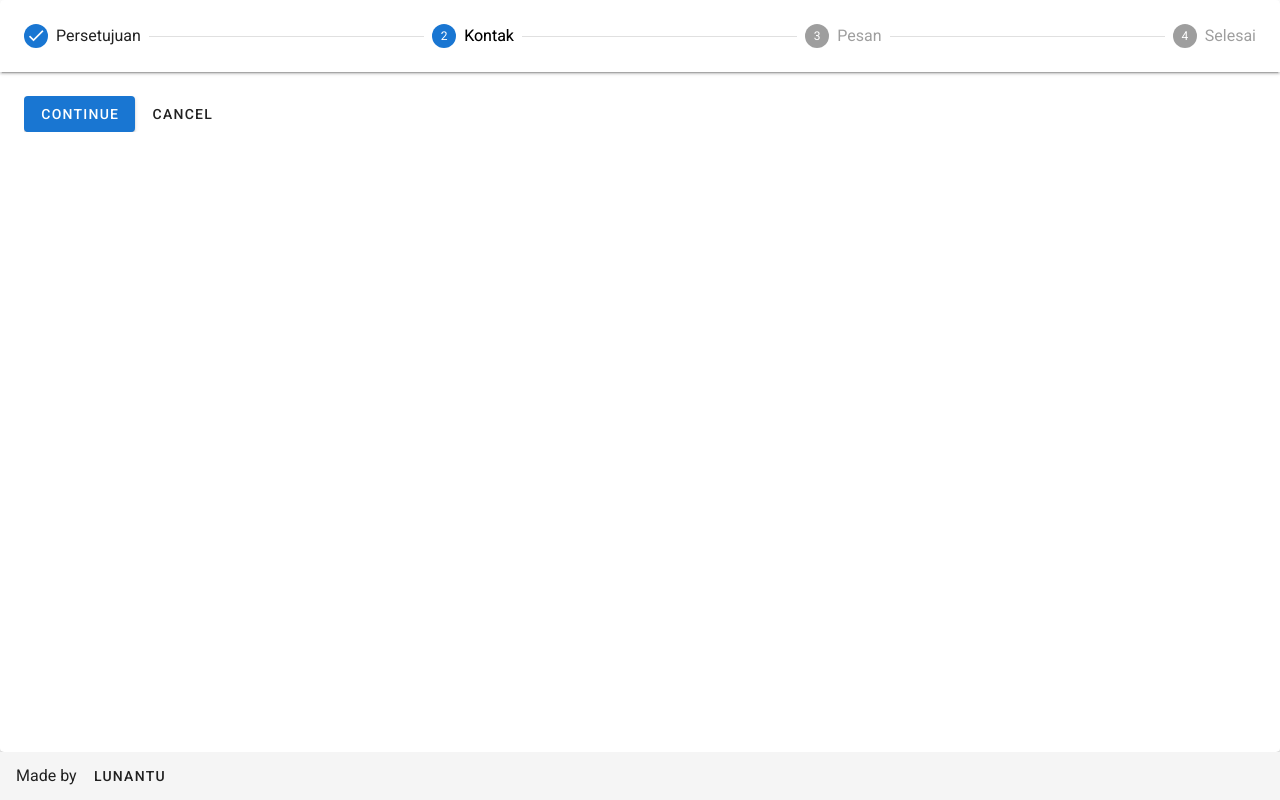
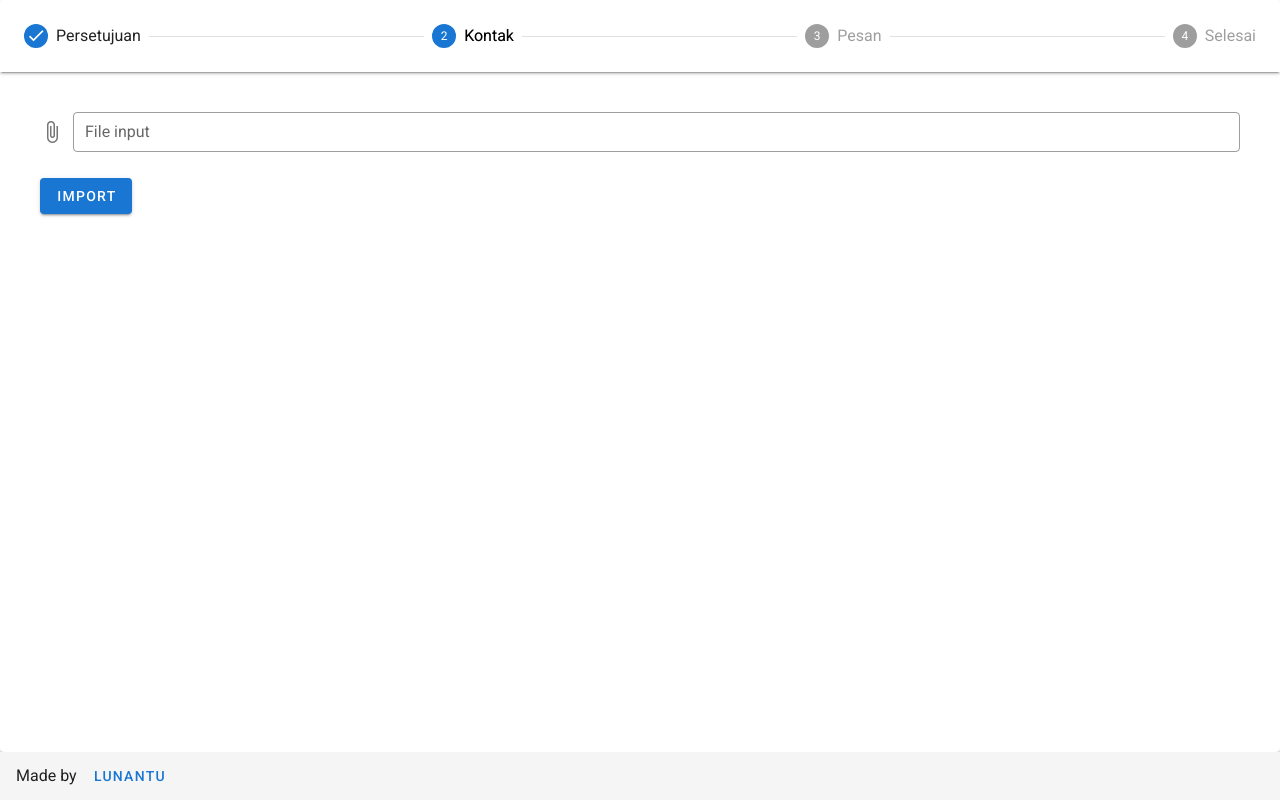
Before and after one commit to inubayuaji/blast-wa, a Vue app: page / in a window 1280 px wide. Both pictures are taken after a click on the button "SETUJU". Built offline with nearby package versions, Linux system fonts and the light colour scheme.

Commit message:
tampilan

```diff
--- a/src/App.vue
+++ b/src/App.vue
@@ -28,33 +28,30 @@
           </v-stepper-content>
 
           <v-stepper-content step="2">
-            <v-btn color="primary" @click="step = 3"> Continue </v-btn>
-
-            <v-btn text> Cancel </v-btn>
+            <Kontak></Kontak>
           </v-stepper-content>
 
           <v-stepper-content step="3">
-            <v-btn color="primary" @click="step = 4"> Continue </v-btn>
-
-            <v-btn text> Cancel </v-btn>
+            <Pesan></Pesan>
           </v-stepper-content>
 
           <v-stepper-content step="4">
-            <v-btn color="primary" @click="step = 1"> Continue </v-btn>
-
-            <v-btn text> Cancel </v-btn>
+            <Selesai></Selesai>
           </v-stepper-content>
         </v-stepper-items>
       </v-stepper>
     </v-main>
     <v-footer>
-      Made by <v-btn text>Lunantu</v-btn>
+      Made by <v-btn text color="primary">Lunantu</v-btn>
     </v-footer>
   </v-app>
 </template>
 
 <script>
 import Persetujuan from './components/Persetujuan.vue';
+import Kontak from './components/Kontak.vue';
+import Pesan from './components/Pesan.vue';
+import Selesai from './components/Selesai.vue';
 
 export default {
   name: "App",
@@ -64,7 +61,10 @@ export default {
     }
   },
   components: {
-    Persetujuan
+    Persetujuan,
+    Kontak,
+    Pesan,
+    Selesai
   },
 };
 </script>
--- /dev/null
+++ b/src/components/Kontak.vue
@@ -0,0 +1,13 @@
+<template>
+  <div class="pa-4">
+    <v-file-input label="File input" outlined dense></v-file-input>
+
+    <v-btn color="primary" @click="$store.state.step = 3"> Import </v-btn>
+  </div>
+</template>
+
+<script>
+export default {
+  name: "Kontak",
+};
+</script>
--- a/src/components/Persetujuan.vue
+++ b/src/components/Persetujuan.vue
@@ -1,6 +1,6 @@
 <template>
-  <div class="h-full">
-    <v-sheet class="agreement">
+  <div class="pa-4">
+    <v-sheet class="agreement mb-3">
       Lorem ipsum dolor sit amet consectetur adipisicing elit. Iure animi
       perferendis quaerat cumque autem voluptates neque expedita, dolores,
       maiores tempora quia sequi iusto minus necessitatibus voluptate, velit
@@ -79,12 +79,8 @@ export default {
 </script>
 
 <style scoped>
-.h-full {
-  height: 100%;
-}
 .agreement {
   height: 350px;
   overflow-y: scroll;
-  margin-bottom: 20px;
 }
 </style>
--- /dev/null
+++ b/src/components/Pesan.vue
@@ -0,0 +1,18 @@
+<template>
+  <div class="pa-4">
+    <v-textarea
+      outlined
+      name="input-7-4"
+      label="Outlined textarea"
+      value="The Woodman set to work at once, and so sharp was his axe that the tree was soon chopped nearly through."
+    ></v-textarea>
+
+    <v-btn color="primary" @click="$store.state.step = 4"> Kirim </v-btn>
+  </div>
+</template>
+
+<script>
+export default {
+  name: "Pesan",
+};
+</script>
--- /dev/null
+++ b/src/components/Selesai.vue
@@ -0,0 +1,22 @@
+<template>
+  <div class="pa-4">
+    <div class="pesan">
+      <h2 class="font-weight-regular">Pesan berhasil terkirim</h2>
+
+      <v-btn color="primary" class="mt-4">Kirim Ulang</v-btn>
+    </div>
+  </div>
+</template>
+
+<script>
+export default {
+  name: "Selesai",
+};
+</script>
+
+<style scoped>
+.pesan{
+  padding-top: 25px;
+  text-align: center;
+}
+</style>
```
